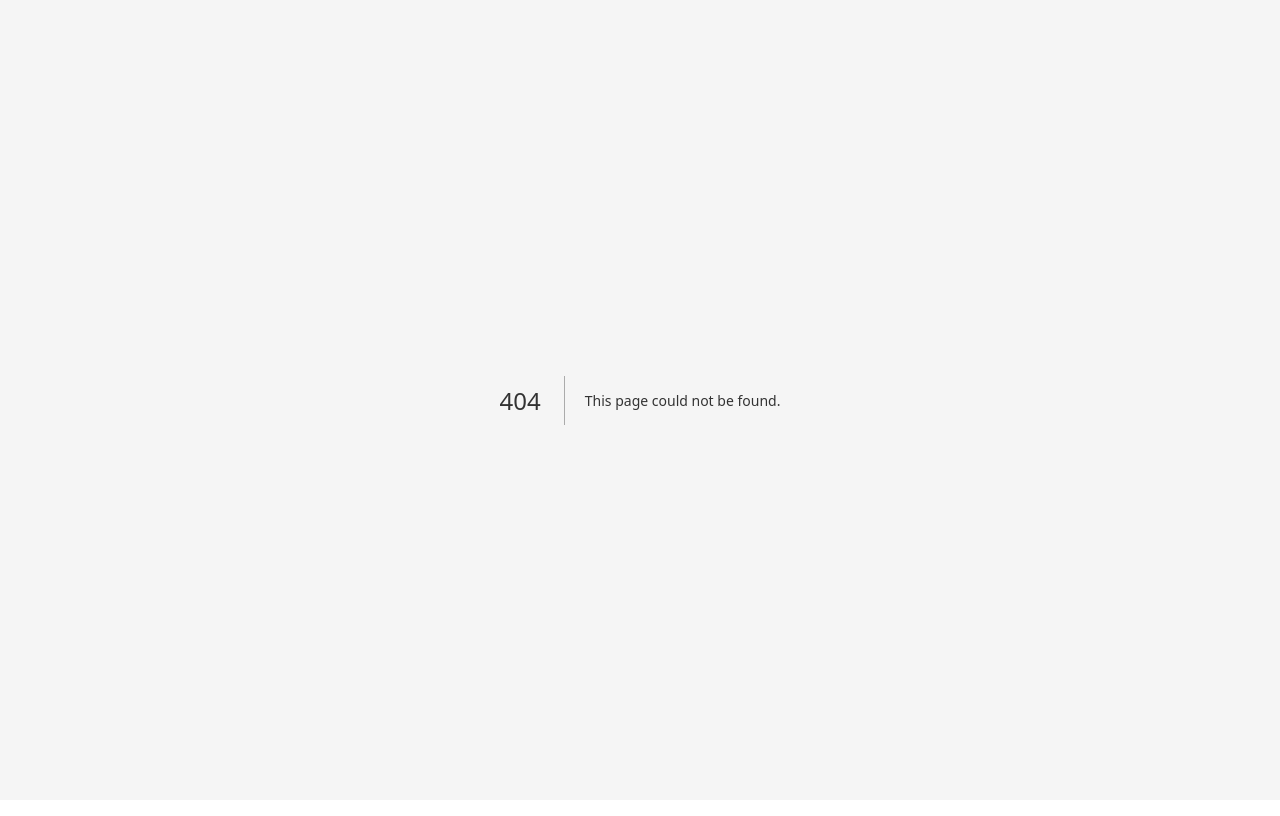
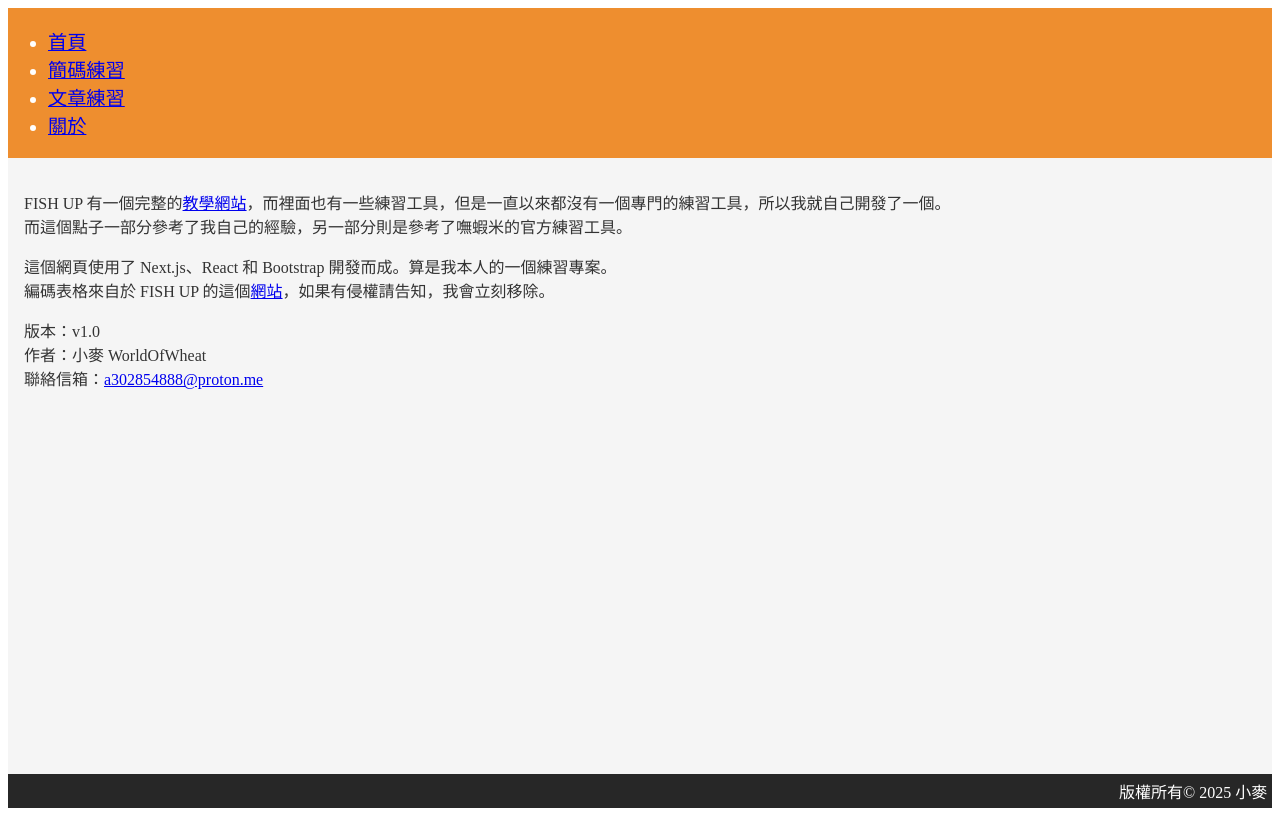
Before and after one commit to WorldOfWheat/array30-practice-tool, a Next.js app: page /about in a window 1280 px wide. Before the commit this address had no page. Built offline with nearby package versions, Linux system fonts and the light colour scheme.

Commit message:
feat: Add About page with content and styling

```diff
--- /dev/null
+++ b/src/pages/about.tsx
@@ -0,0 +1,38 @@
+import Head from "next/head";
+import Navbar from "@/components/Navbar";
+import Footer from "@/components/Footer";
+import styles from "@/styles/about.module.css";
+
+export default function About() {
+  return (
+    <>
+      <Head>
+        <title>行列高手</title>
+        <meta name="description" content="一個為了練習行列所開發的工具" />
+        <meta name="viewport" content="width=device-width, initial-scale=1" />
+        <link rel="icon" href="/favicon.ico" />
+      </Head>
+      <Navbar tab="about" />
+      <div className={`${styles['container']}`}>
+        <p>
+          FISH UP 有一個完整的<a href="https://array30.misterfishup.com/">教學網站</a>，而裡面也有一些練習工具，但是一直以來都沒有一個專門的練習工具，所以我就自己開發了一個。
+          <br />
+          而這個點子一部分參考了我自己的經驗，另一部分則是參考了嘸蝦米的官方練習工具。
+        </p>
+        <p>
+          這個網頁使用了 Next.js、React 和 Bootstrap 開發而成。算是我本人的一個練習專案。
+          <br />
+          編碼表格來自於 FISH UP 的這個<a href="https://array30.misterfishup.com/download.html">網站</a>，如果有侵權請告知，我會立刻移除。
+        </p>
+        <p>
+          版本：v1.0
+          <br />
+          作者：小麥 WorldOfWheat
+          <br />
+          聯絡信箱：<a href="mailto:a302854888@proton.me">a302854888@proton.me</a>
+        </p>
+      </div>
+      <Footer />
+    </>
+  )
+}
--- /dev/null
+++ b/src/styles/about.module.css
@@ -0,0 +1,3 @@
+.container {
+	padding: 1rem;
+}
```
